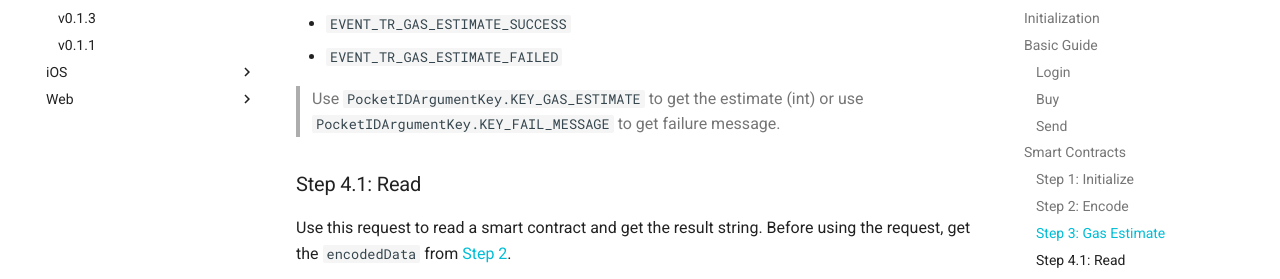
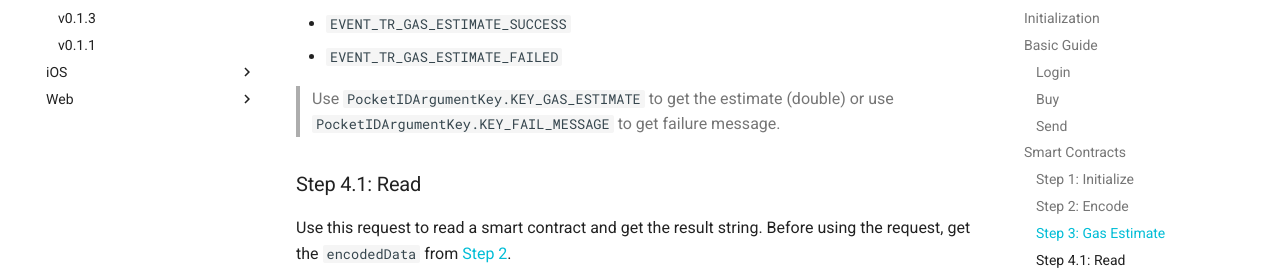
Before and after one commit to Serind/PocketID, an MkDocs documentation site: the page built from docs/android/index.md, in a window 1280 px wide and 900 px high, scrolled down 5363 px. Shown: the part 171-450 px from the top of the window. Built offline with MkDocs 1.6.1 and Material for MkDocs 9.7.7, drawn with Linux system fonts in a browser that asks for light colours; comment, search, counter and statistics services are not loaded; old or Windows-style settings are respelled for this version of MkDocs.

Commit message:
fixed documentation gas estimate result from int to double

```diff
--- a/docs/android/index.md
+++ b/docs/android/index.md
@@ -254,7 +254,7 @@ The SDK will broadcast the following events:
 * `EVENT_TR_GAS_ESTIMATE_SUCCESS`
 * `EVENT_TR_GAS_ESTIMATE_FAILED`
 
-> Use `PocketIDArgumentKey.KEY_GAS_ESTIMATE` to get the estimate (int) or
+> Use `PocketIDArgumentKey.KEY_GAS_ESTIMATE` to get the estimate (double) or
 use `PocketIDArgumentKey.KEY_FAIL_MESSAGE` to get failure message.<br>
 
 
```
